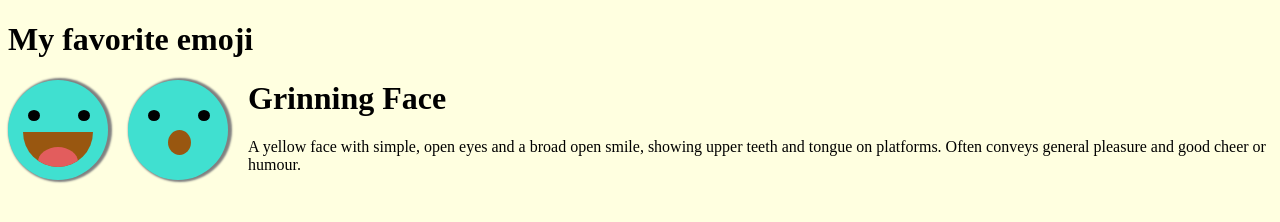
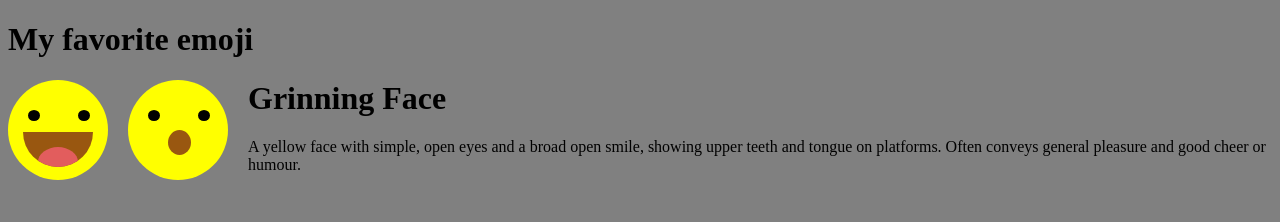
Before and after one commit to abhinav-ganesan/Emoji-1, a plain HTML site: page index.html in a window 1280 px wide. Drawn offline with Linux system fonts and the light colour scheme.

Commit message:
Update style.css

```diff
--- a/style.css
+++ b/style.css
@@ -1,9 +1,9 @@
 body {
-    background: lightyellow;
+    background: grey;
 }
 
 .emoji-face {
-    background-color: turquoise;
+    background-color: yellow;
     height: 100px;
     width: 100px;
     border-radius: 50%;
```
